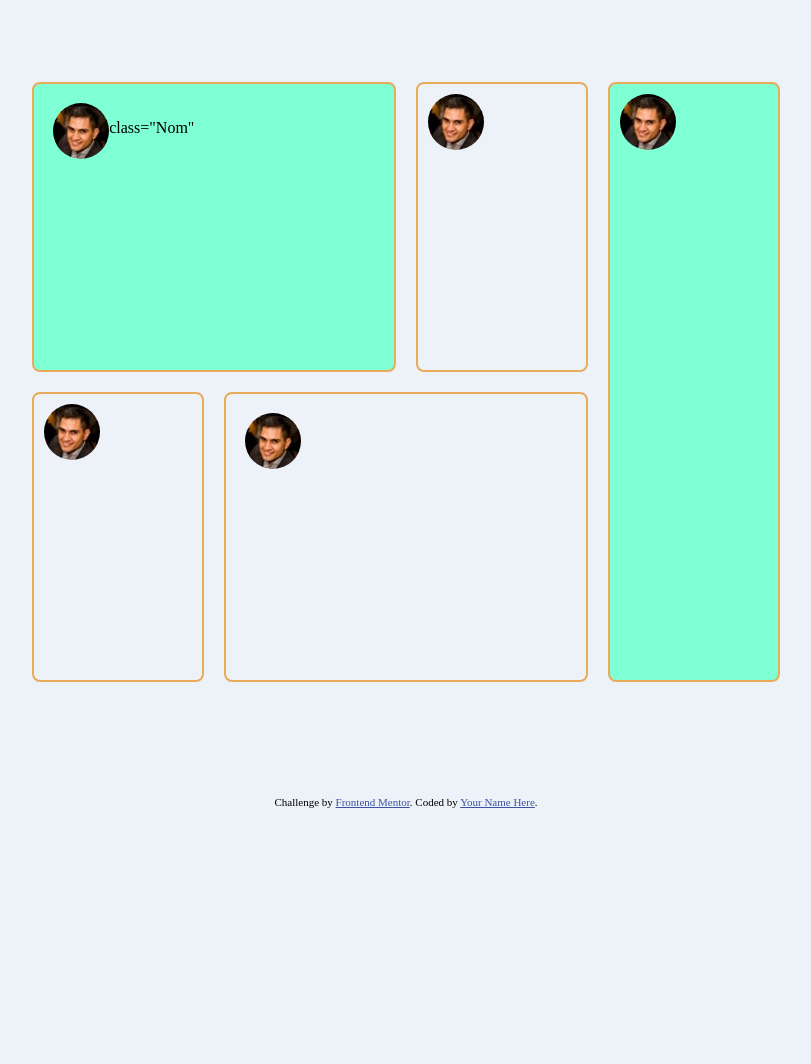
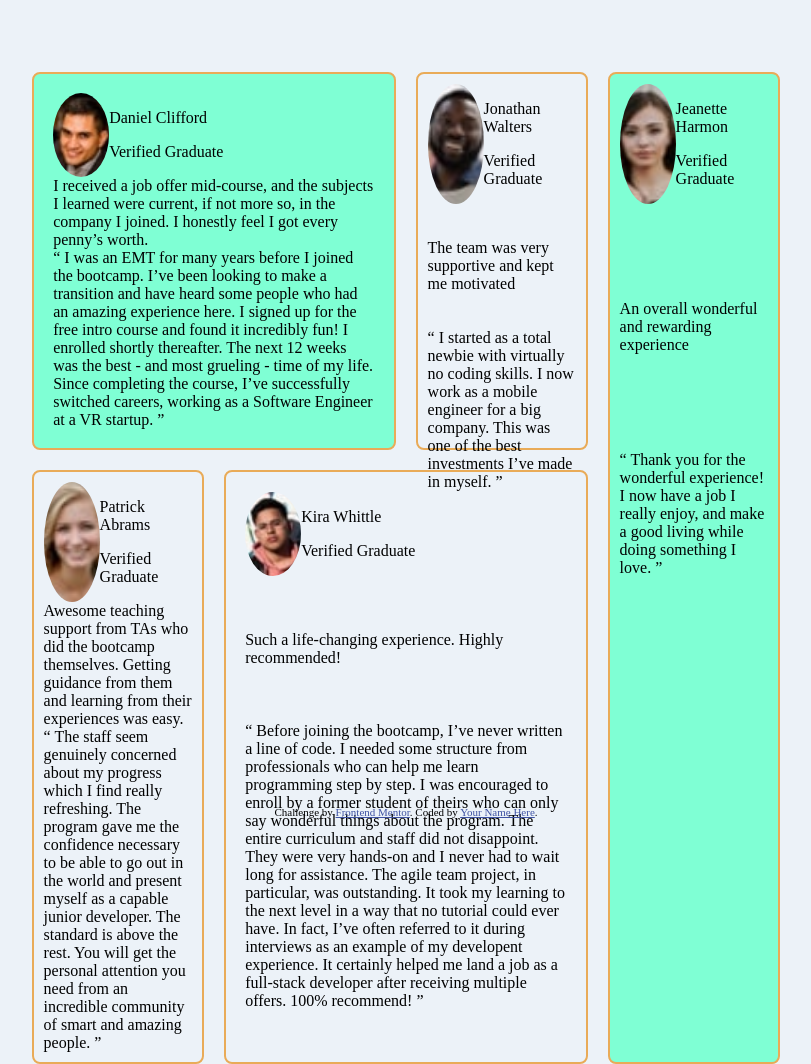
Before and after one commit to ziedlahbib/testimonials-grid-section-main, a plain HTML site: page index.html in a window 1280 px wide. Shown: the whole page, without its empty margins (242-1053 px from the left). Before the commit the page ends 816 px from the top, so only its background shows below. Drawn offline with Linux system fonts and the light colour scheme.

Commit message:
html fini

```diff
--- a/index.html
+++ b/index.html
@@ -31,56 +31,104 @@
         <div class="one__title">
           <img alt="avatar" class="avatar" src="images/image-daniel.jpg" />
           <div class="information">
-            <p class="Nom"></p>
-   class="Nom"          <p></p>
+            <p class="Nom">Daniel Clifford</p>
+            <p>Verified Graduate</p>
           </div>
         </div>
-        <div class="one__text"></div>
-        <div class="one__text2"></div>
+        <div class="one__text">
+          I received a job offer mid-course, and the subjects I learned were
+          current, if not more so, in the company I joined. I honestly feel I
+          got every penny’s worth.
+        </div>
+        <div class="one__text2">
+          “ I was an EMT for many years before I joined the bootcamp. I’ve been
+          looking to make a transition and have heard some people who had an
+          amazing experience here. I signed up for the free intro course and
+          found it incredibly fun! I enrolled shortly thereafter. The next 12
+          weeks was the best - and most grueling - time of my life. Since
+          completing the course, I’ve successfully switched careers, working as
+          a Software Engineer at a VR startup. ”
+        </div>
       </div>
       <div class="two">
         <div class="one__title">
-          <img alt="avatar" class="avatar" src="images/image-daniel.jpg" />
+          <img alt="avatar" class="avatar" src="images/image-jonathan.jpg" />
           <div class="information">
-            <p class="Nom"></p>
-            <p></p>
+            <p class="Nom">Jonathan Walters</p>
+            <p>Verified Graduate</p>
           </div>
         </div>
-        <div class="one__text"></div>
-        <div class="one__text2"></div>
+        <div class="one__text">
+          The team was very supportive and kept me motivated
+        </div>
+        <div class="one__text2">
+          “ I started as a total newbie with virtually no coding skills. I now
+          work as a mobile engineer for a big company. This was one of the best
+          investments I’ve made in myself. ”
+        </div>
       </div>
       <div class="three">
         <div class="one__title">
-          <img alt="avatar" class="avatar" src="images/image-daniel.jpg" />
+          <img alt="avatar" class="avatar" src="images/image-kira.jpg" />
           <div class="information">
-            <p class="Nom"></p>
-            <p></p>
+            <p class="Nom">Jeanette Harmon</p>
+            <p>Verified Graduate</p>
           </div>
         </div>
-        <div class="one__text"></div>
-        <div class="one__text2"></div>
+        <div class="one__text">
+          An overall wonderful and rewarding experience
+        </div>
+        <div class="one__text2">
+          “ Thank you for the wonderful experience! I now have a job I really
+          enjoy, and make a good living while doing something I love. ”
+        </div>
       </div>
       <div class="four">
         <div class="one__title">
-          <img alt="avatar" class="avatar" src="images/image-daniel.jpg" />
+          <img alt="avatar" class="avatar" src="images/image-jeanette.jpg" />
           <div class="information">
-            <p class="Nom"></p>
-            <p></p>
+            <p class="Nom">Patrick Abrams</p>
+            <p>Verified Graduate</p>
           </div>
         </div>
-        <div class="one__text"></div>
-        <div class="one__text2"></div>
+        <div class="one__text">
+          Awesome teaching support from TAs who did the bootcamp themselves.
+          Getting guidance from them and learning from their experiences was
+          easy.
+        </div>
+        <div class="one__text2">
+          “ The staff seem genuinely concerned about my progress which I find
+          really refreshing. The program gave me the confidence necessary to be
+          able to go out in the world and present myself as a capable junior
+          developer. The standard is above the rest. You will get the personal
+          attention you need from an incredible community of smart and amazing
+          people. ”
+        </div>
       </div>
       <div class="five">
         <div class="one__title">
-          <img alt="avatar" class="avatar" src="images/image-daniel.jpg" />
+          <img alt="avatar" class="avatar" src="images/image-patrick.jpg" />
           <div class="information">
-            <p class="Nom"></p>
-            <p></p>
+            <p class="Nom">Kira Whittle</p>
+            <p>Verified Graduate</p>
           </div>
         </div>
-        <div class="one__text"></div>
-        <div class="one__text2"></div>
+        <div class="one__text">
+          Such a life-changing experience. Highly recommended!
+        </div>
+        <div class="one__text2">
+          “ Before joining the bootcamp, I’ve never written a line of code. I
+          needed some structure from professionals who can help me learn
+          programming step by step. I was encouraged to enroll by a former
+          student of theirs who can only say wonderful things about the program.
+          The entire curriculum and staff did not disappoint. They were very
+          hands-on and I never had to wait long for assistance. The agile team
+          project, in particular, was outstanding. It took my learning to the
+          next level in a way that no tutorial could ever have. In fact, I’ve
+          often referred to it during interviews as an example of my developent
+          experience. It certainly helped me land a job as a full-stack
+          developer after receiving multiple offers. 100% recommend! ”
+        </div>
       </div>
     </div>
     <div class="attribution">
@@ -89,58 +137,15 @@
         >Frontend Mentor</a
       >. Coded by <a href="#">Your Name Here</a>.
     </div>
-    <!-- Daniel Clifford
-  Verified Graduate
+    <!--
 
-  I received a job offer mid-course, and the subjects I learned were current, if not more so,
-  in the company I joined. I honestly feel I got every penny’s worth.
 
-  “ I was an EMT for many years before I joined the bootcamp. I’ve been looking to make a
-  transition and have heard some people who had an amazing experience here. I signed up
-  for the free intro course and found it incredibly fun! I enrolled shortly thereafter.
-  The next 12 weeks was the best - and most grueling - time of my life. Since completing
-  the course, I’ve successfully switched careers, working as a Software Engineer at a VR startup. ”
 
-  Jonathan Walters
-  Verified Graduate
 
-  The team was very supportive and kept me motivated
 
-  “ I started as a total newbie with virtually no coding skills. I now work as a mobile engineer
-  for a big company. This was one of the best investments I’ve made in myself. ”
 
-  Jeanette Harmon
-  Verified Graduate
 
-  An overall wonderful and rewarding experience
 
-  “ Thank you for the wonderful experience! I now have a job I really enjoy, and make a good living
-  while doing something I love. ”
-
-  Patrick Abrams
-  Verified Graduate
-
-  Awesome teaching support from TAs who did the bootcamp themselves. Getting guidance from them and
-  learning from their experiences was easy.
-
-  “ The staff seem genuinely concerned about my progress which I find really refreshing. The program
-  gave me the confidence necessary to be able to go out in the world and present myself as a capable
-  junior developer. The standard is above the rest. You will get the personal attention you need from
-  an incredible community of smart and amazing people. ”
-
-  Kira Whittle
-  Verified Graduate
-
-  Such a life-changing experience. Highly recommended!
-
-  “ Before joining the bootcamp, I’ve never written a line of code. I needed some structure from
-  professionals who can help me learn programming step by step. I was encouraged to enroll by a former
-  student of theirs who can only say wonderful things about the program. The entire curriculum and staff
-  did not disappoint. They were very hands-on and I never had to wait long for assistance. The agile team
-  project, in particular, was outstanding. It took my learning to the next level in a way that no tutorial
-  could ever have. In fact, I’ve often referred to it during interviews as an example of my developent
-  experience. It certainly helped me land a job as a full-stack developer after receiving multiple offers.
-  100% recommend! ”
    -->
   </body>
 </html>
```
